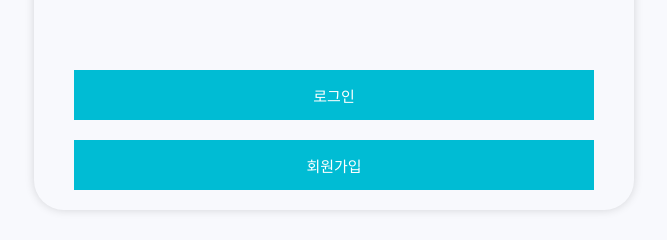
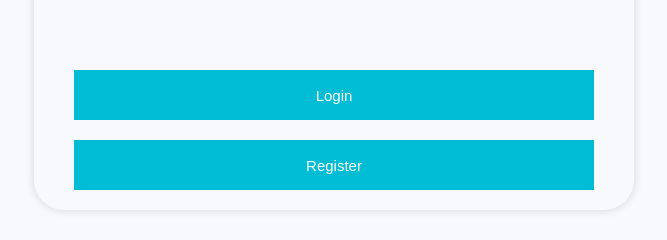
Before and after one commit to HKT2022/hkt-2022-client, a React (Create React App) app: page /welcome in a window 1280 px wide. Shown: the part 492-732 px from the top of the page, without its empty margins (306-973 px from the left). Built offline with nearby package versions, Linux system fonts and the light colour scheme.

Commit message:
Update Welcome.tsx

```diff
--- a/src/pages/Welcome.tsx
+++ b/src/pages/Welcome.tsx
@@ -53,11 +53,11 @@ function Welcome(): JSX.Element {
                         에 오신것을 환영합니다!
                     <PaddingDiv height='100px' />
                     <LoginButton onClick={handleLogin}>
-                        로그인
+                        Login
                     </LoginButton>
                     <PaddingDiv height='20px' />
                     <LoginButton onClick={handleRegister}>
-                        회원가입
+                        Register
                     </LoginButton>
                 </TitleContainerDiv>
             </OuterFlexDiv>
```
